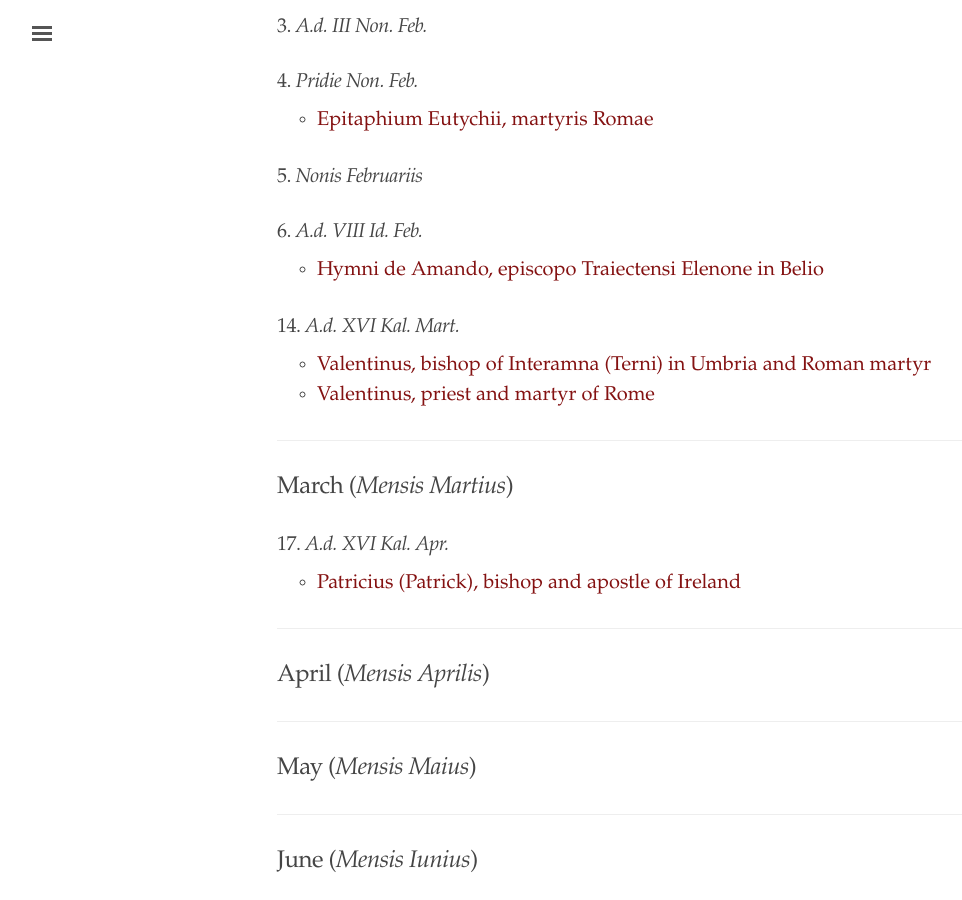
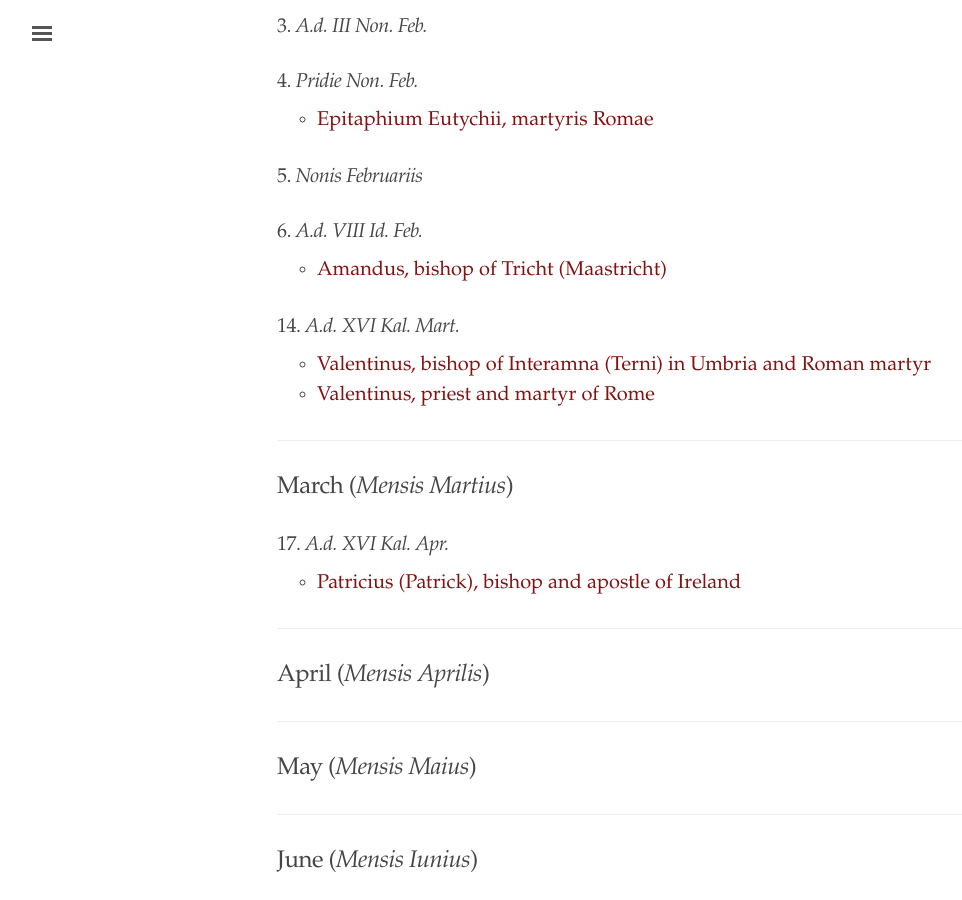
Before and after one commit to cjkoepke1/latin-hagiography, a Jekyll site: the page built from index.md, in a window 1280 px wide and 900 px high, scrolled down 6773 px. Shown: the whole window, without its empty margins (3-965 px from the left). Built offline with Jekyll 4.4.1, drawn with Linux system fonts in a browser that asks for light colours.

Commit message:
Updated Amandus of Tricht link

```diff
--- a/index.md
+++ b/index.md
@@ -245,7 +245,7 @@ title: "Latin Hagiography"
 
 ### 6. *A.d. VIII Id. Feb.*
 
-- [Hymni de Amando, episcopo Traiectensi Elenone in Belio](https://cjkoepke1.github.io/latin-hagiography/texts/hymni-de-amando)
+- [Amandus, bishop of Tricht (Maastricht)](https://cjkoepke1.github.io/latin-hagiography/saints/amandus-episcopus-traiectensis)
 
 ### 14. *A.d. XVI Kal. Mart.*
 
```
